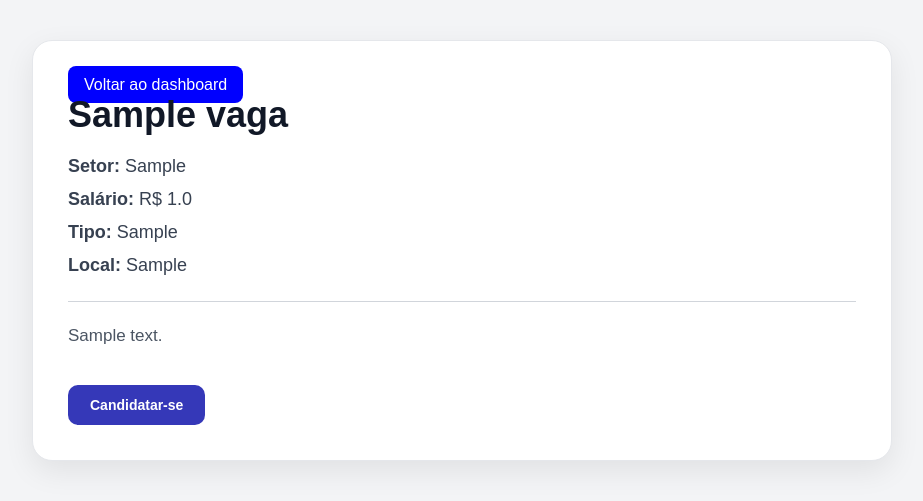
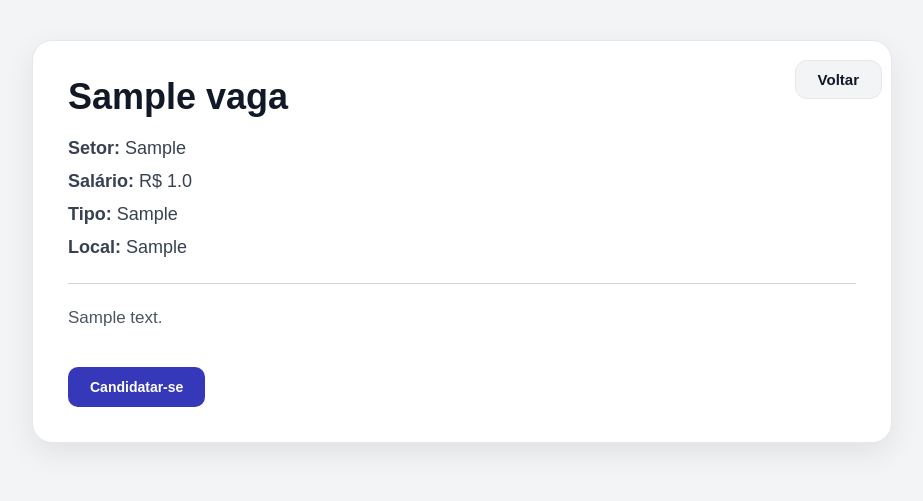
Before and after one commit to montenegrodanni/eu-rh, a Flask app: page /vaga/1 in a window 1280 px wide. Shown: the part 87-588 px from the top of the page, without its empty margins (178-1101 px from the left). Run offline with Flask 3, Linux system fonts and the light colour scheme; tables that the repository leaves empty hold one stand-in row (values such as "Sample post").

Commit message:
Ajuste do botão voltar no ver vagas

```diff
--- a/templates/vaga_publica.html
+++ b/templates/vaga_publica.html
@@ -112,6 +112,25 @@
 
 }
 
+.btn-topo{
+    position: absolute;
+    top: 20px;
+    right: 30px;
+    background: #f3f4f6;
+    color: #111827;
+    padding: 10px 22px;
+    border-radius: 12px;
+    text-decoration: none;
+    font-weight: 600;
+    font-size: 15px;
+    transition: 0.2s ease;
+    border: 1px solid #e5e7eb;
+}
+
+.btn-topo:hover{
+    background: #e5e7eb;
+}
+
   </style>
 </head>
 <body>
@@ -128,8 +147,8 @@
 <div class="container">
   <div class="box">
 
-<a href="{{ url_for('dashboard') }}" style="background: blue; color: white; padding: 10px 16px; border-radius: 8px; text-decoration: none;">
-    Voltar ao dashboard
+<a href="{{ url_for('dashboard') }}" class="btn-topo">
+    Voltar
 </a>
     <h1>{{ vaga[2] }}</h1>
 
```
